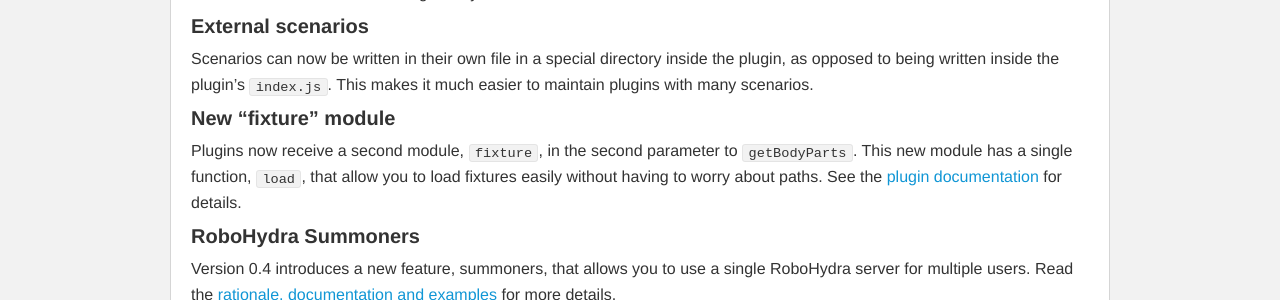
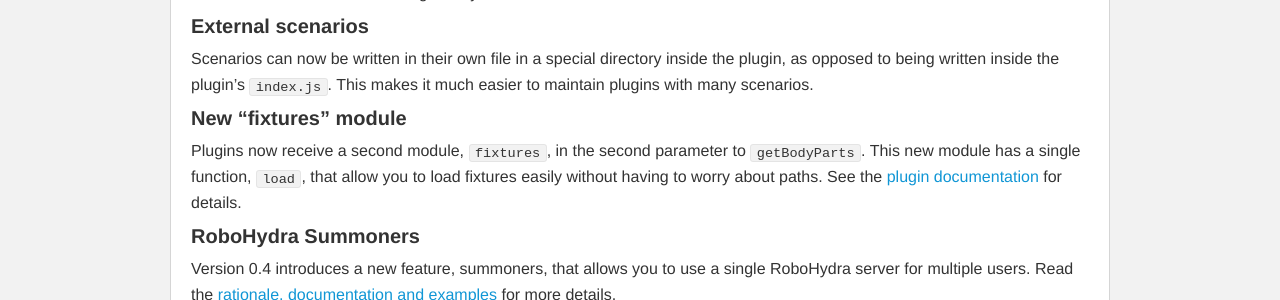
Before and after one commit to robohydra/robohydra, a Jekyll site: the page built from docs/0.4/changes/index.md, in a window 1280 px wide. Shown: the part 392-692 px from the top of the page. Built offline with Jekyll 4.4.1, drawn with Linux system fonts in a browser that asks for light colours.

Commit message:
s/fixture/fixtures/g

```diff
--- a/docs/0.4/changes/index.md
+++ b/docs/0.4/changes/index.md
@@ -32,9 +32,9 @@
 `index.js`. This makes it much easier to maintain plugins with many
 scenarios.
 
-### New "fixture" module
+### New "fixtures" module
 
-Plugins now receive a second module, `fixture`, in the second
+Plugins now receive a second module, `fixtures`, in the second
 parameter to `getBodyParts`. This new module has a single function,
 `load`, that allow you to load fixtures easily without having to worry
 about paths. See the [plugin documentation](../plugins) for details.
```
